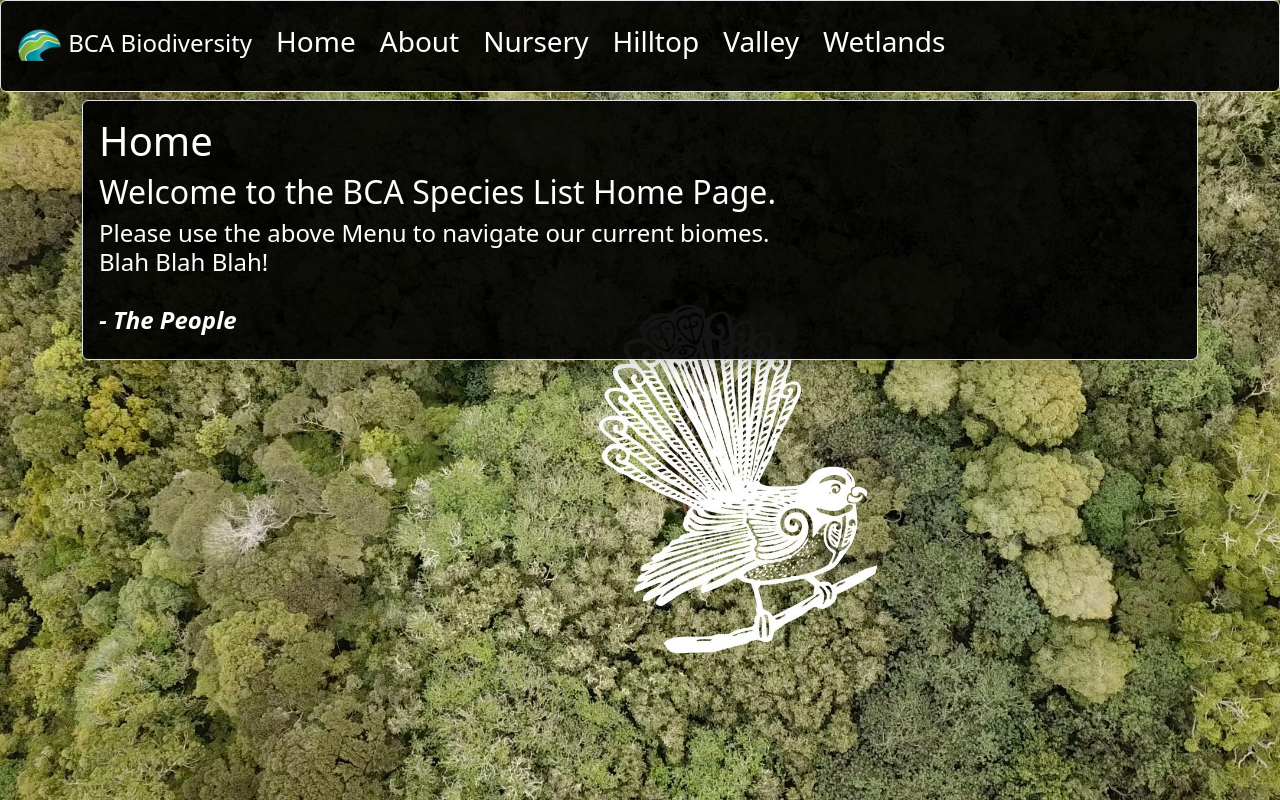
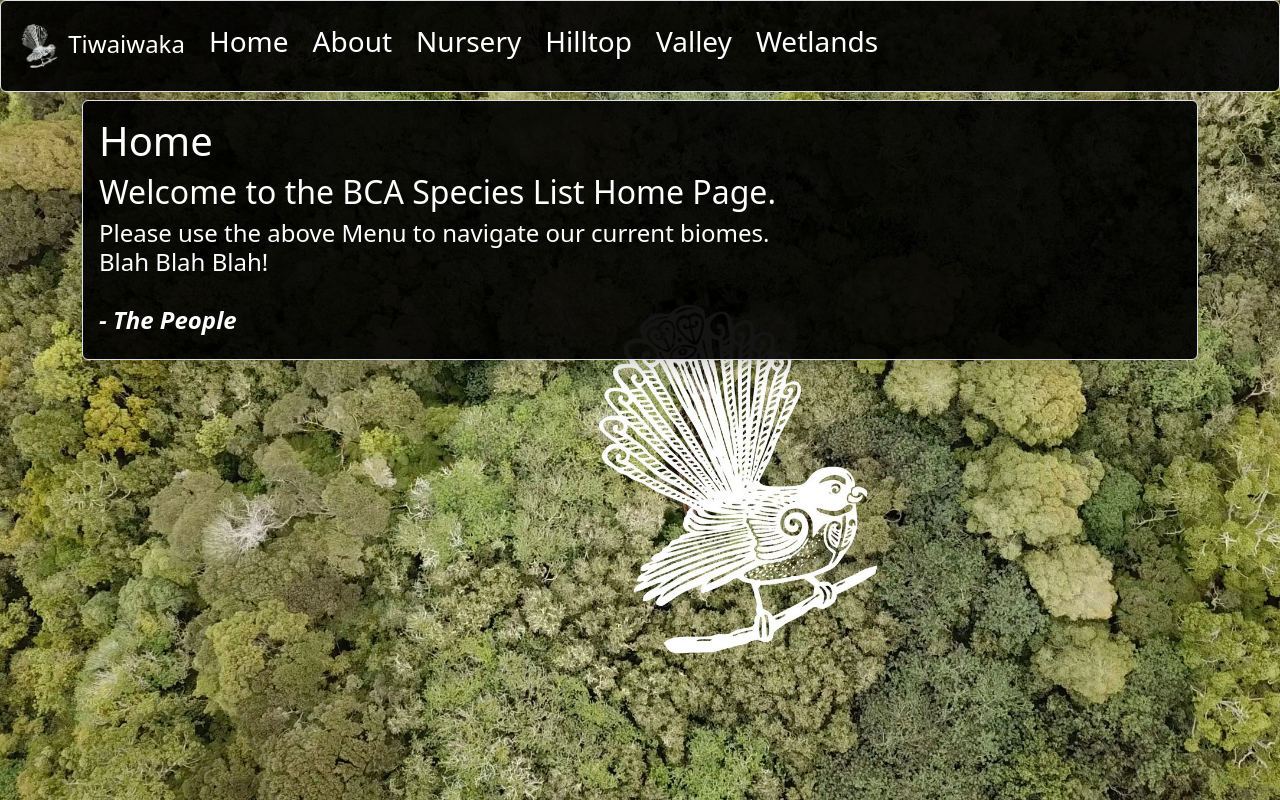
Before and after one commit to joel-mainey/bca-firebase, a React (Create React App) app: page / in a window 1280 px wide. Built offline with nearby package versions, Linux system fonts and the light colour scheme.

Commit message:
changed nav icon too and navbar title to Tiwaiwaka

```diff
--- a/src/Nav.js
+++ b/src/Nav.js
@@ -12,7 +12,7 @@ function Nav() {
   return (
     <nav className="navbar navbar-expand-lg p-3 rounded border fixed-top" style={{ backgroundColor: 'rgba(0,0,0,0.92)'  }}>
       <Link to="/" className="navbar-brand text-white">
-        <img src="/images/bcalogo.png" alt="Logo" style={{ maxWidth: '45px', height: 'auto' }}></img> BCA Biodiversity
+        <img src="/images/tiwaiwakaLogoWhite.png" alt="Logo" style={{ maxWidth: '45px', height: 'auto' }}></img> Tiwaiwaka
       </Link>
       <button
         className="navbar-toggler"
```
